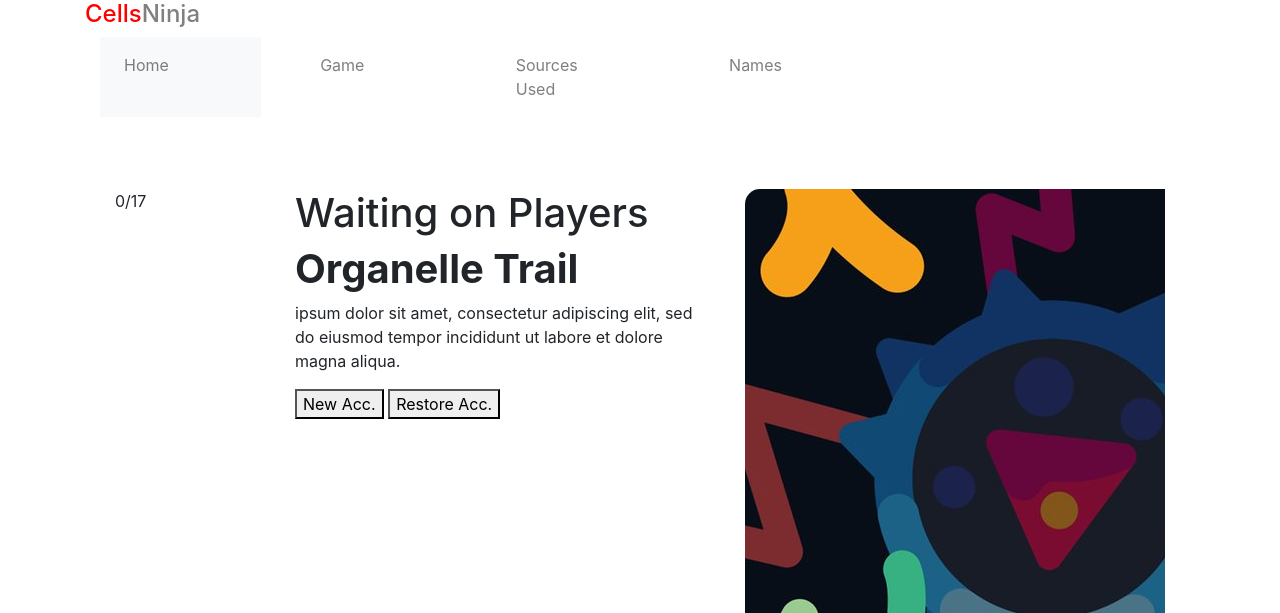
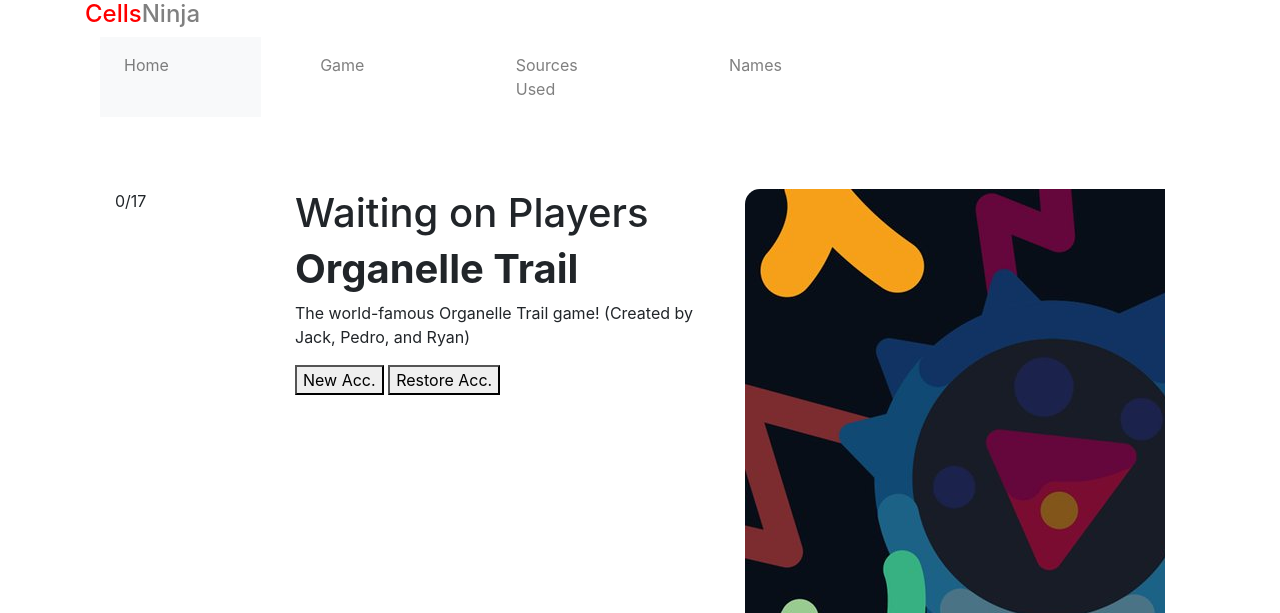
Before and after one commit to jiekaitao/cellsninja, a PHP site: page / in a window 1280 px wide. Shown: the top 613 px of the page. Run offline with PHP 8.4, Linux system fonts and the light colour scheme; data that the repository does not hold is empty; some libraries are stand-ins or nearby versions.

Commit message:
Update index.php

```diff
--- a/index.php
+++ b/index.php
@@ -56,7 +56,7 @@ if (!file_exists($_SERVER['DOCUMENT_ROOT'].'/handlers/gameRoomcnt.html')) {
 										}
 										?>
 									<h1 class="mens_text"><strong>Organelle Trail</strong></h1>
-									<p class="lorem_text">ipsum dolor sit amet, consectetur adipiscing elit, sed do eiusmod tempor incididunt ut labore et dolore magna aliqua.</p>
+									<p class="lorem_text">The world-famous Organelle Trail game! (Created by Jack, Pedro, and Ryan)</p>
 									<?php if(isset($_SESSION['user_id'])) { ?><button class="buy_bt" onclick="window.location.href = 'http://cells.ninja/game.php';">Join</button>
 									<?php } else { ?>
 									<button class="buy_bt" onclick="window.location.href = 'https://cells.ninja/php/register.php';">New Acc.</button> <?php } ?>
```
